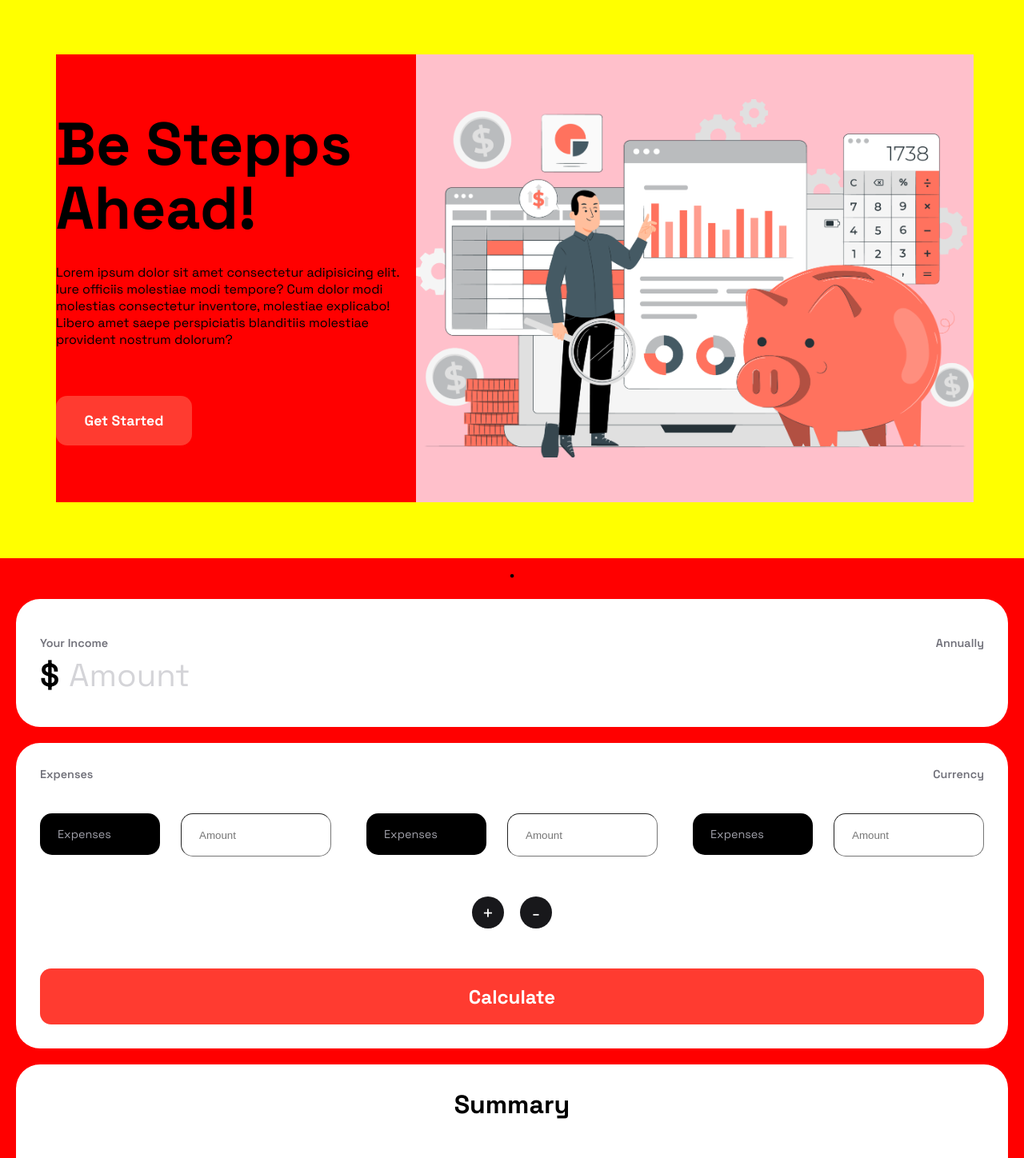
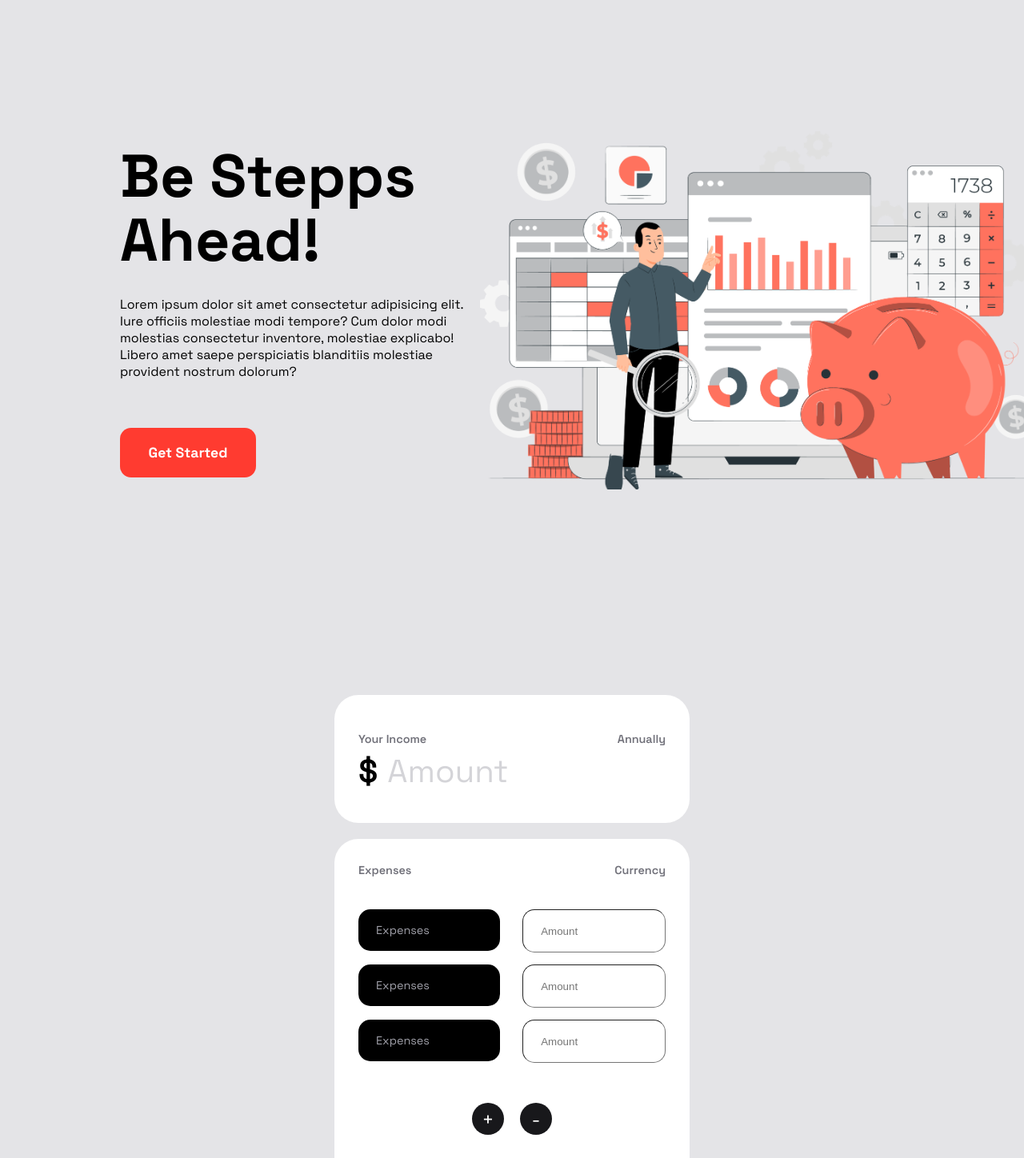
Before and after one commit to vibe-coder/expenses-calculator-main, a React (Create React App) app in the folder expenses-calculator/: page / in a window 1280 px wide. Shown: the part 782-2230 px from the top of the page at 80% size. Built offline with nearby package versions, Linux system fonts and the light colour scheme.

Commit message:
Setting up desktop view for espenses form

```diff
--- a/expenses-calculator/src/components/styles/Calculation.scss
+++ b/expenses-calculator/src/components/styles/Calculation.scss
@@ -209,5 +209,44 @@
 
 
 @media (min-width: 768px) {
+  .calculation-container{
+    margin: 0;
+    display: flex;
+    flex-direction: column;
+    align-items: center;
 
+    .income-wrapper{
+      width: 30%;
+    }
+
+    .expenses-input-wrapper{
+      width: 30%;
+
+      .expenses-div{
+        form{
+          .form-inputs{
+            display: flex;
+            justify-content: space-between;
+            .expenses-input-set{
+              display: flex;
+              justify-content: space-between;
+              width: 100%;
+
+              .expenses-title{
+                width: 45%;
+              }
+
+              .expenses-amount{
+                width: 45%;
+              }
+            }
+          }
+        }
+      }
+    }
+
+    .summary-wrapper{
+      width: 30%;
+    }
+  }
 }
--- a/expenses-calculator/src/components/styles/Container.scss
+++ b/expenses-calculator/src/components/styles/Container.scss
@@ -142,13 +142,12 @@
 
 @media (min-width: 768px) {
   .component-container{
-    background-color: red;
-
     .hero-section{
       padding: 70px 70px;
       border-bottom-left-radius: 50px;
       border-bottom-right-radius: 50px;
       margin: 0;
+      margin-bottom: 40px;
       .main{
         display: flex;
         justify-content: space-between;
@@ -211,49 +210,45 @@
 
 
     .description-wrapper{
-      background-color: yellow;
       margin: 0;
-      padding: 70px 70px;
+      padding: 70px 150px;
       display: flex;
       justify-content: space-between;
       height: 70vh;
-
+      margin-bottom: 80px;
       .description-left{
-        background-color: red;
         flex: 1;
         display: flex;
         flex-direction: column;
         justify-content: center;
-
         h1{
           line-height: 80px;
           margin: 0;
           margin-bottom: 30px;
         }
-
         p{
           width: 450px;
           margin: 0;
           margin-bottom: 60px;
         }
-
         button{
           margin: 0;
         }
       }
-
       .description-right{
-        background-color: pink;
         display: flex;
         align-items: center;
         flex: 1;
-
         .description-image{
           height: 80%;
         }
+      }
+    }
 
+    .divider{
+      h2{
+        color: transparent;
       }
-
     }
   }
 }
```
